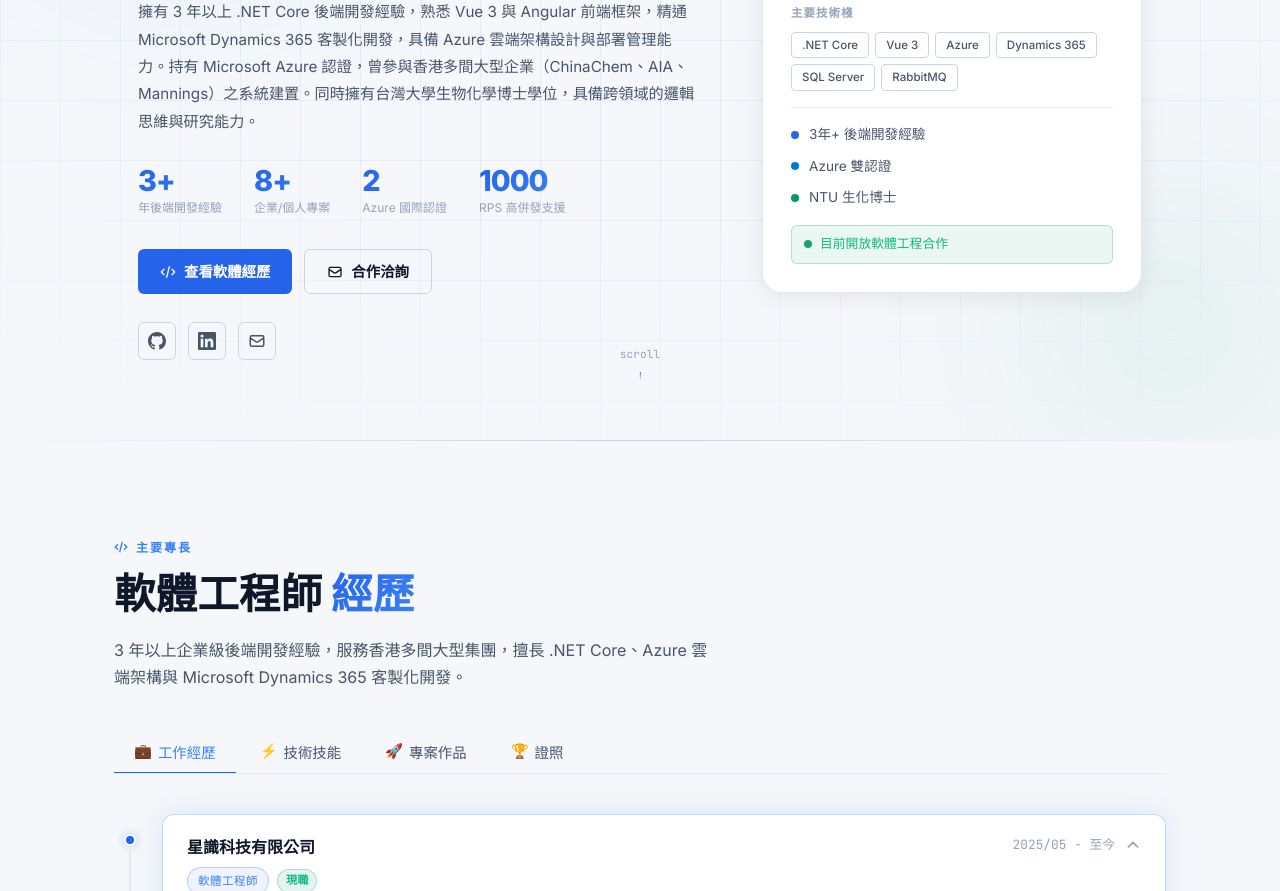
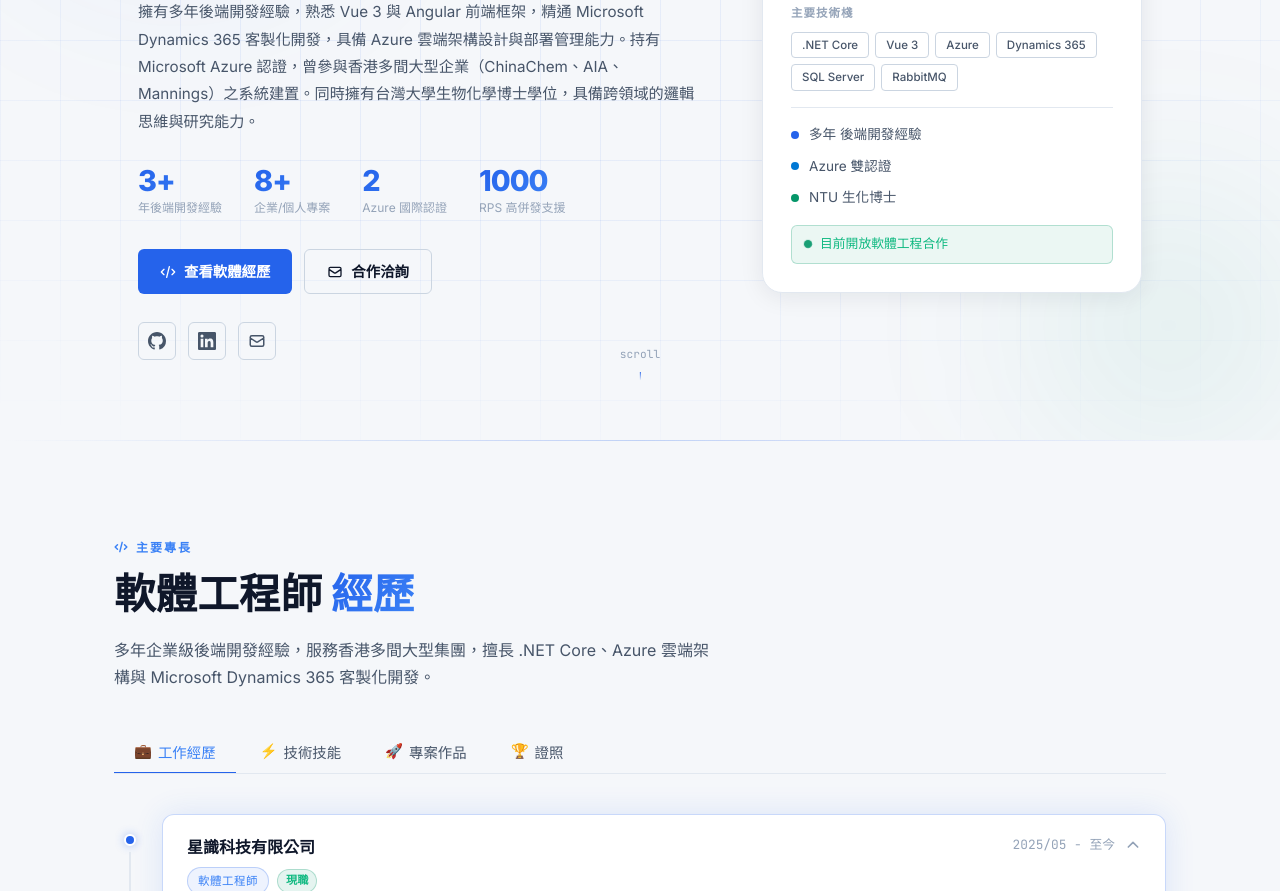
Before and after one commit to JacobLanIsMe/Meet-Jacob, a Vue app: page / in a window 1280 px wide. Shown: the part 380-1271 px from the top of the page. Built offline with nearby package versions, Linux system fonts and the light colour scheme.

Commit message:
fix: update experience descriptions to reflect years of backend development

```diff
--- a/src/components/HeroSection.vue
+++ b/src/components/HeroSection.vue
@@ -114,7 +114,7 @@
 
 const mainTech = ['.NET Core', 'Vue 3', 'Azure', 'Dynamics 365', 'SQL Server', 'RabbitMQ']
 const highlights = [
-  { text: '3年+ 後端開發經驗', color: 'var(--sw-primary)' },
+  { text: '多年 後端開發經驗', color: 'var(--sw-primary)' },
   { text: 'Azure 雙認證', color: '#0078d4' },
   { text: 'NTU 生化博士', color: 'var(--bio-primary)' }
 ]
--- a/src/components/SoftwareSection.vue
+++ b/src/components/SoftwareSection.vue
@@ -11,7 +11,7 @@
           軟體工程師<span class="gradient-sw"> 經歷</span>
         </h2>
         <p class="section-desc">
-          3 年以上企業級後端開發經驗，服務香港多間大型集團，擅長 .NET Core、Azure 雲端架構與 Microsoft Dynamics 365 客製化開發。
+          多年企業級後端開發經驗，服務香港多間大型集團，擅長 .NET Core、Azure 雲端架構與 Microsoft Dynamics 365 客製化開發。
         </p>
       </div>
 
--- a/src/data/profile.js
+++ b/src/data/profile.js
@@ -10,7 +10,7 @@
   github: 'https://github.com/JacobLanIsMe',
   linkedin: 'https://www.linkedin.com/in/%E7%B4%B9%E7%91%8B-%E8%97%8D-9b7547166/',
   summary:
-    '擁有 3 年以上 .NET Core 後端開發經驗，熟悉 Vue 3 與 Angular 前端框架，精通 Microsoft Dynamics 365 客製化開發，具備 Azure 雲端架構設計與部署管理能力。持有 Microsoft Azure 認證，曾參與香港多間大型企業（ChinaChem、AIA、Mannings）之系統建置。同時擁有台灣大學生物化學博士學位，具備跨領域的邏輯思維與研究能力。',
+    '擁有多年後端開發經驗，熟悉 Vue 3 與 Angular 前端框架，精通 Microsoft Dynamics 365 客製化開發，具備 Azure 雲端架構設計與部署管理能力。持有 Microsoft Azure 認證，曾參與香港多間大型企業（ChinaChem、AIA、Mannings）之系統建置。同時擁有台灣大學生物化學博士學位，具備跨領域的邏輯思維與研究能力。',
 
   software: {
     stats: [
```
